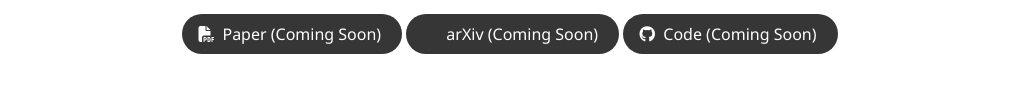
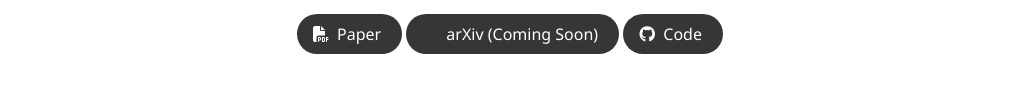
Before and after one commit to kungfu-bot/kungfu-bot.github.io, a plain HTML site: page index.html in a window 1280 px wide. Shown: the part 405-509 px from the top of the page, without its empty margins (130-1150 px from the left). Drawn offline with nearby package versions, Linux system fonts and the light colour scheme; some icons are missing; a web font is replaced by a local one.

Commit message:
update link to code and paper

```diff
--- a/index.html
+++ b/index.html
@@ -171,13 +171,12 @@
             <div class="publication-links">
               <!-- Paper -->
               <span class="link-block">
-                <!-- <a href="./static/paper.pdf" -->
-                <a href="index.html"
+                <a href="./static/pdf/paper.pdf"
                   class="external-link button is-normal is-rounded is-dark">
                   <span class="icon">
                     <i class="fas fa-file-pdf"></i>
                   </span>
-                  <span>Paper (Coming Soon)</span>
+                  <span>Paper</span>
                 </a>
               </span>
               <!-- arXiv -->
@@ -192,12 +191,12 @@
               </span>
               <!-- Code -->
               <span class="link-block">
-                <a href="index.html"
+                <a href="https://github.com/TeleHuman/PBHC"
                    class="external-link button is-normal is-rounded is-dark">
                   <span class="icon">
                       <i class="fab fa-github"></i>
                   </span>
-                  <span>Code (Coming Soon)</span>
+                  <span>Code</span>
                   </a>
               </span>
 
```
Also changed, not shown: 1 other file.
